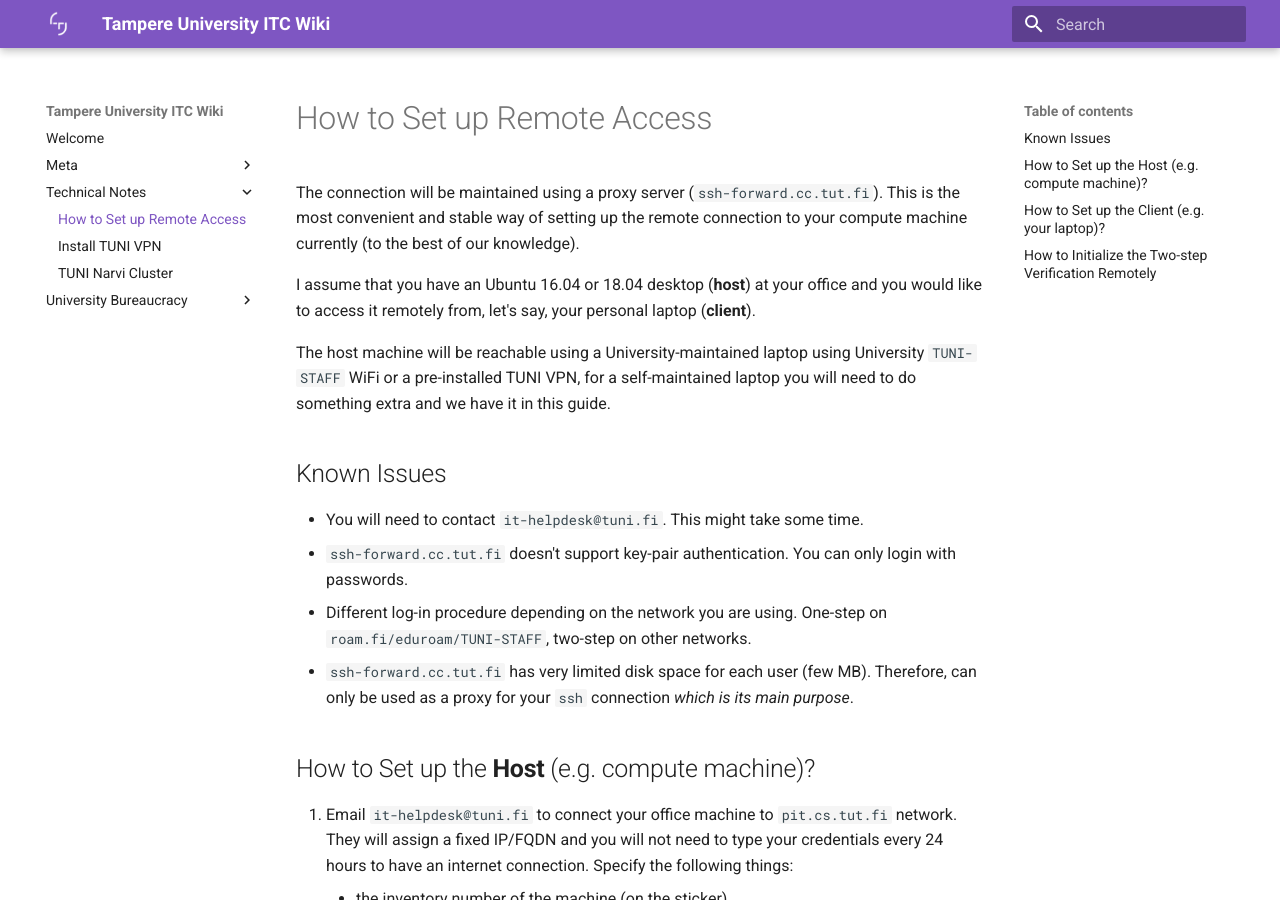
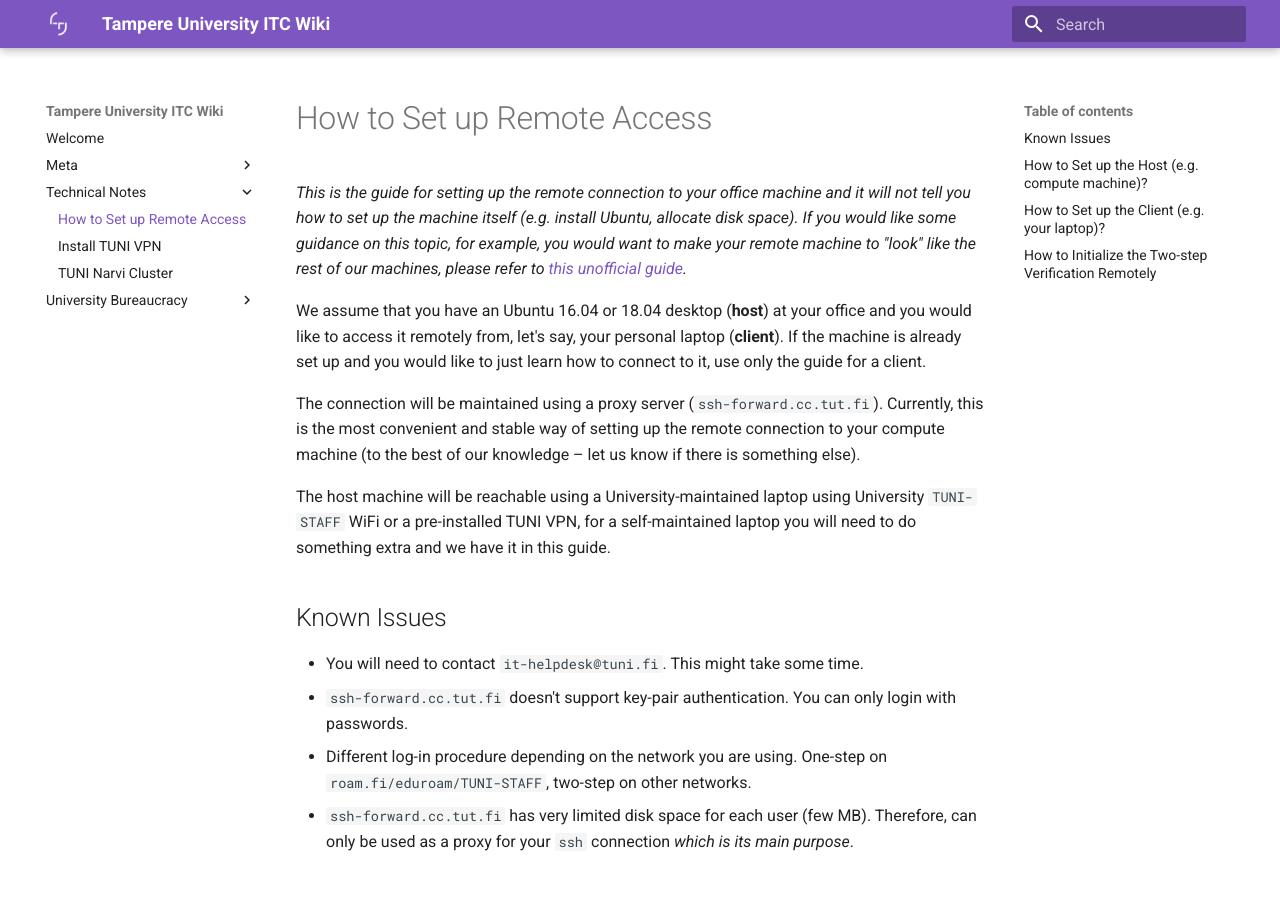
Before and after one commit to TUNI-ITC/wiki, an MkDocs documentation site: the page built from docs/Technical-Notes/how-to-set-up-remote-access.md, in a window 1280 px wide and 900 px high. Built offline with MkDocs 1.6.1 and Material for MkDocs 9.7.7, drawn with Linux system fonts in a browser that asks for light colours.

Commit message:
link to how to setup the desktop and rewrote intro

```diff
--- a/docs/Technical-Notes/how-to-set-up-remote-access.md
+++ b/docs/Technical-Notes/how-to-set-up-remote-access.md
@@ -1,8 +1,10 @@
 # How to Set up Remote Access
 
-The connection will be maintained using a proxy server (`ssh-forward.cc.tut.fi`). This is the most convenient and stable way of setting up the remote connection to your compute machine currently (to the best of our knowledge).
+_This is the guide for setting up the remote connection to your office machine and it will not tell you how to set up the machine itself (e.g. install Ubuntu, allocate disk space). If you would like some guidance on this topic, for example, you would want to make your remote machine to "look" like the rest of our machines, please refer to [this unofficial guide](https://github.com/v-iashin/TuniSurvivalKit/blob/master/how_to_setup_a_desktop.md)._
 
-I assume that you have an Ubuntu 16.04 or 18.04 desktop (**host**) at your office and you would like to access it remotely from, let's say, your personal laptop (**client**).
+We assume that you have an Ubuntu 16.04 or 18.04 desktop (**host**) at your office and you would like to access it remotely from, let's say, your personal laptop (**client**). If the machine is already set up and you would like to just learn how to connect to it, use only the guide for a client.
+
+The connection will be maintained using a proxy server (`ssh-forward.cc.tut.fi`). Currently, this is the most convenient and stable way of setting up the remote connection to your compute machine (to the best of our knowledge – let us know if there is something else).
 
 The host machine will be reachable using a University-maintained laptop using University `TUNI-STAFF` WiFi or a pre-installed TUNI VPN, for a self-maintained laptop you will need to do something extra and we have it in this guide.
 
```
